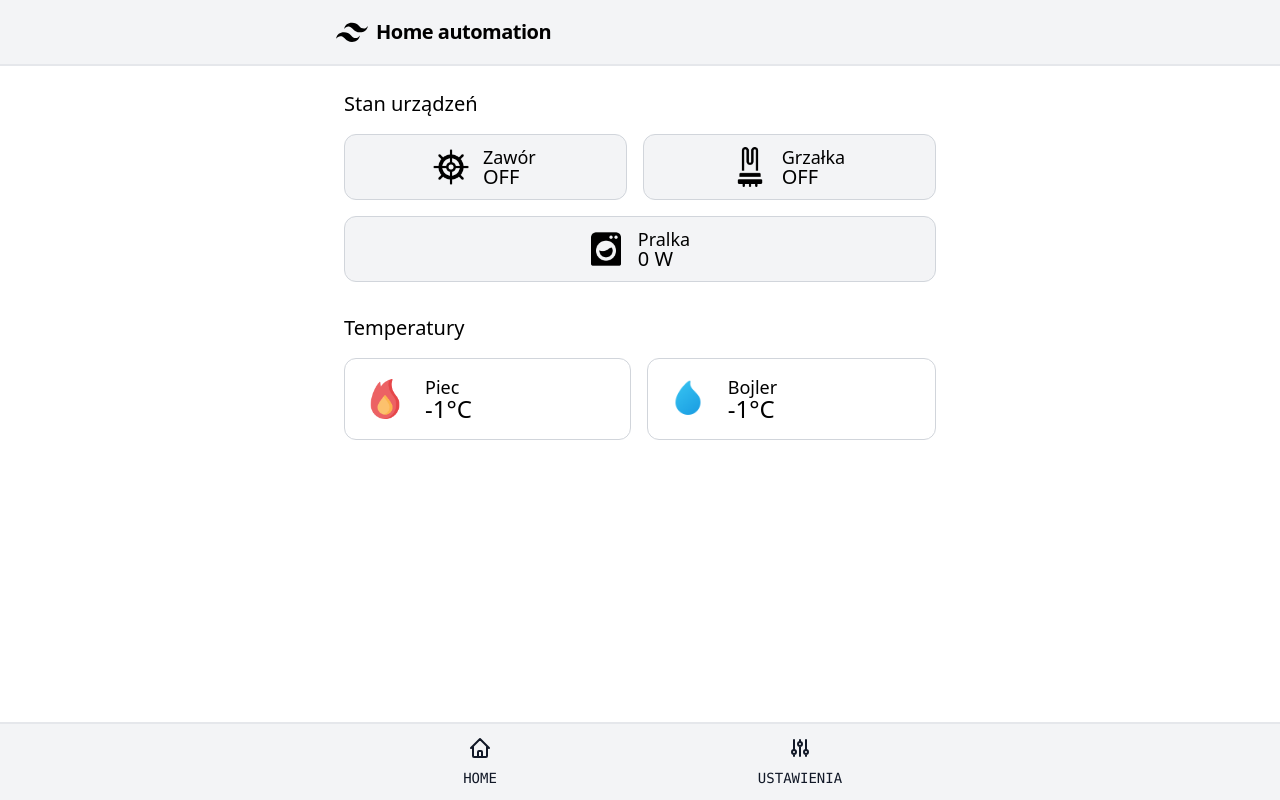
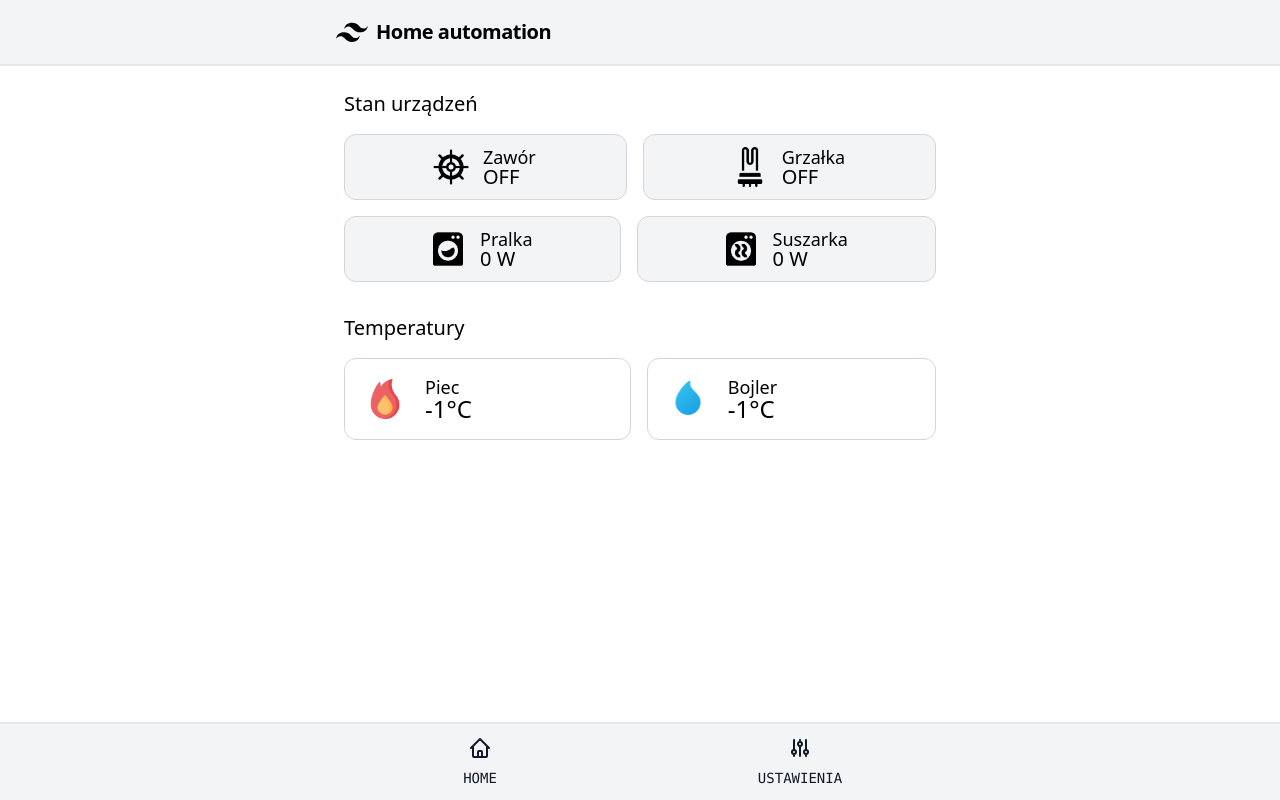
Before and after one commit to suwalszczyzna/home_automation_gui, a Vue app: page / in a window 1280 px wide. Built offline with nearby package versions, Linux system fonts and the light colour scheme; no server answers.

Commit message:
added dryer indicator

```diff
--- a/src/store/index.ts
+++ b/src/store/index.ts
@@ -9,6 +9,8 @@ export const useInfoStore = defineStore({
     valveStatus: false,
     washerStatus: false,
     washerPower: 0,
+    dryerStatus: false,
+    dryerPower: 0
   }),
   actions: {
     updateTemperatures() {
@@ -34,6 +36,8 @@ export const useInfoStore = defineStore({
           this.valveStatus = data.valve;
           this.washerStatus = data.washer.status;
           this.washerPower = data.washer.power;
+          this.dryerStatus = data.dryer.status;
+          this.dryerPower = data.dryer.power;
         })
         .catch((err) => {
           console.error(err);
--- a/src/views/Home.vue
+++ b/src/views/Home.vue
@@ -15,6 +15,12 @@
         iconName="washer.png"
         name="Pralka"
         :customStatusText="washerPowerText"
+      />
+      <DeviceIndicator
+        :state="dryerStatus"
+        iconName="dryer.png"
+        name="Suszarka"
+        :customStatusText="dryerPowerText"
       />
     </div>
     <h2 class="p-2 mt-4 text-xl">Temperatury</h2>
@@ -47,10 +53,16 @@ export default defineComponent({
       valveStatus,
       washerStatus,
       washerPower,
+      dryerStatus,
+      dryerPower
     } = storeToRefs(infoStore);
 
     const washerPowerText: ComputedRef<string> = computed(
       (): string => `${washerPower.value} W`
+    );
+
+    const dryerPowerText: ComputedRef<string> = computed(
+      (): string => `${dryerPower.value} W`
     );
 
     onMounted(() => {
@@ -69,6 +81,8 @@ export default defineComponent({
       valveStatus,
       washerStatus,
       washerPowerText,
+      dryerPowerText,
+      dryerStatus
     };
   },
 });
```
Also changed, not shown: src/assets/icons/dryer.png (added).
